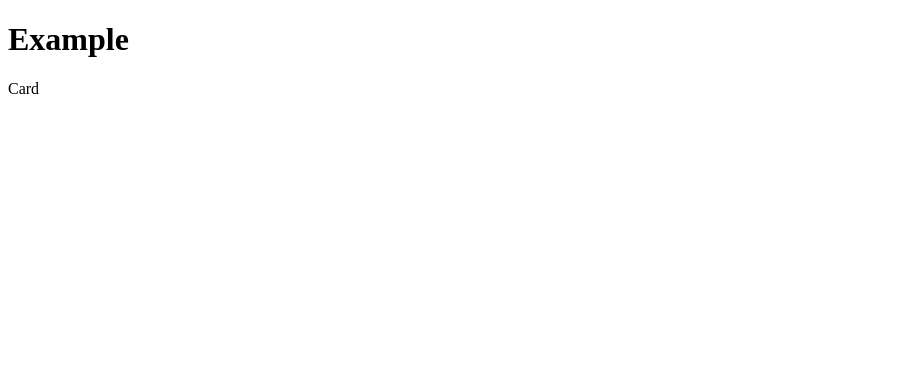
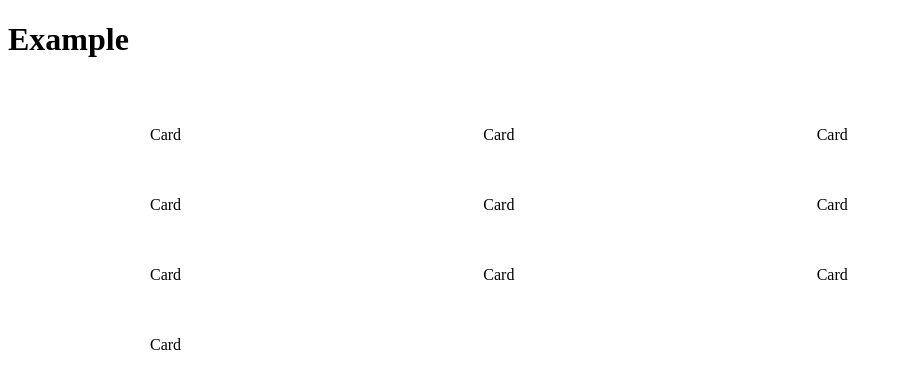
Before and after one commit to RAJ66/Gradient-Color, a React (Create React App) app: page / in a window 1280 px wide. Shown: the top 388 px of the page, without its empty margins (0-903 px from the left). Built offline with nearby package versions, Linux system fonts and the light colour scheme.

Commit message:
feat: added grid card

```diff
--- /dev/null
+++ b/src/App.css
@@ -0,0 +1,10 @@
+.cards {
+  padding-top: 30px;
+  width: 90%;
+  max-width: 980px;
+  margin: auto;
+
+  display: grid;
+  grid-template-columns: repeat(auto-fit, minmax(250px, 1fr));
+  grid-gap: 20px;
+}
--- a/src/App.tsx
+++ b/src/App.tsx
@@ -1,11 +1,24 @@
 import React from "react";
 import Card from "./components/Card";
+
+import "./App.css";
 
 function App() {
   return (
     <div>
       <h1>Example</h1>
-      <Card />
+      <div className="cards">
+        <Card />
+        <Card />
+        <Card />
+        <Card />
+        <Card />
+        <Card />
+        <Card />
+        <Card />
+        <Card />
+        <Card />
+      </div>
     </div>
   );
 }
```
